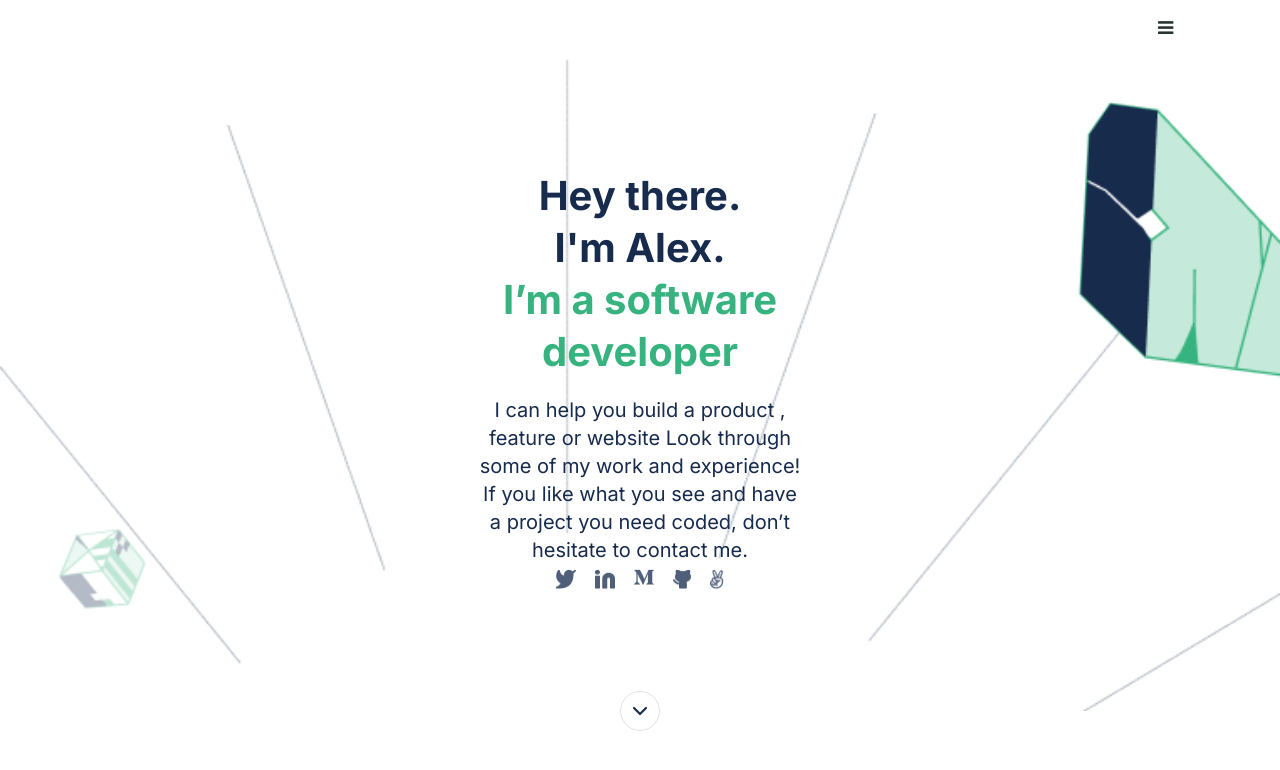
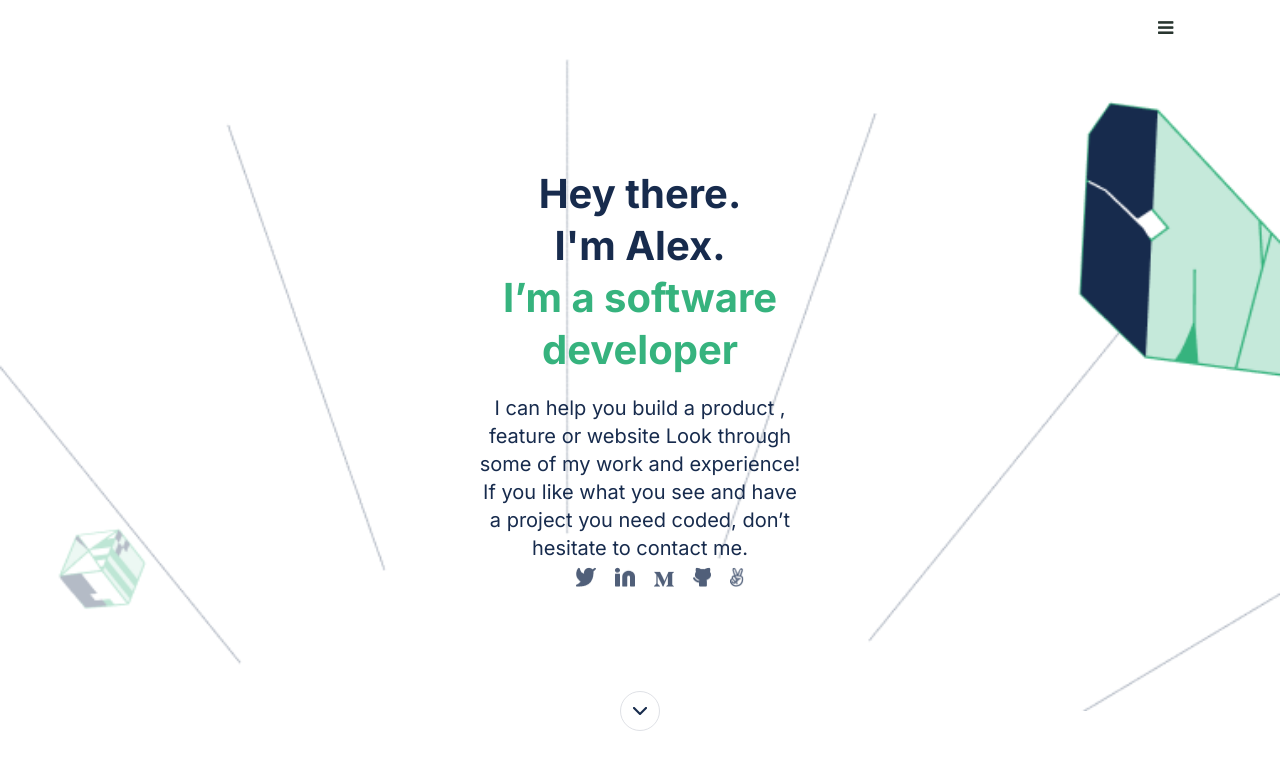
Before and after one commit to Al-Amin-Khan-Shakil/repository-one, a website: page index.html in a window 1280 px wide. Drawn offline with Linux system fonts and the light colour scheme.

Commit message:
Req changes are done

```diff
--- a/index.html
+++ b/index.html
@@ -25,9 +25,11 @@
       <div class="introduction">
 
         <div class="title">
-          <div class="self">Hey there.</div>
-          <div class="self">I'm Alex.</div>
-          <div class="profession">I’m a software developer</div>
+          <h1 class="self">
+            <span >Hey there.</span>
+            <span>I'm Alex.</span>
+            <span>I’m a software developer</span>
+          </h1>
         </div>
         <div class="info">
           <p> I can help you build a product , feature or website Look through some of my work and experience! If you like what you see and have a project you need coded,
@@ -35,11 +37,13 @@
           </p>
         </div>
         <div class="social">
-          <img src="./image/twitter.png" alt="twitter icon" class="twitter">
-          <img src="./image/Linkedin icon.png" alt="Linkedin icon" class="linkedin">
-          <img src="./image/medium.png" alt="Medium icon" class="medium">
-          <img src="./image/github.png" alt="Github icon" class="github">
-          <img src="./image/angellist.png" alt="Angellist icon" class="angellist">
+          <ul>
+            <li><a href="#"><img src="./image/twitter.png" alt="twitter icon" class="twitter"></a></li>
+            <li><a href="#"><img src="./image/Linkedin icon.png" alt="Linkedin icon" class="linkedin"></a></li>
+            <li><a href="#"><img src="./image/medium.png" alt="Medium icon" class="medium"></a></li>
+            <li><a href="#"><img src="./image/github.png" alt="Github icon" class="github"></a></li>
+            <li><a href="#"><img src="./image/angellist.png" alt="Angellist icon" class="angellist"></a></li>
+          </ul>
         </div>
 
       </div>
--- a/style.css
+++ b/style.css
@@ -75,18 +75,22 @@ body {
   height: 211px;
   font-family: 'Inter', sans-serif;
   font-style: normal;
+  text-align: center;
+}
+
+.title h1 span:not(:last-child) {
+  display: block;
+  color: #172b4d;
   font-weight: 700;
   font-size: 40px;
   line-height: 52px;
-  text-align: center;
 }
 
-.title .self {
-  color: #172b4d;
-}
-
-.title .profession {
+.title h1:last-child {
   color: #36b37e;
+  font-weight: 700;
+  font-size: 40px;
+  line-height: 52px;
 }
 
 .info {
@@ -104,9 +108,13 @@ body {
 
 /* social media icon */
 
-.social {
+.social ul {
   display: flex;
   justify-content: center;
+}
+
+.social ul li {
+  list-style-type: none;
 }
 
 .twitter {
@@ -125,6 +133,7 @@ body {
   width: 20px;
   height: 15.69px;
   margin: 9.51px;
+  margin-top: 13.51px;
 }
 
 .github {
```
